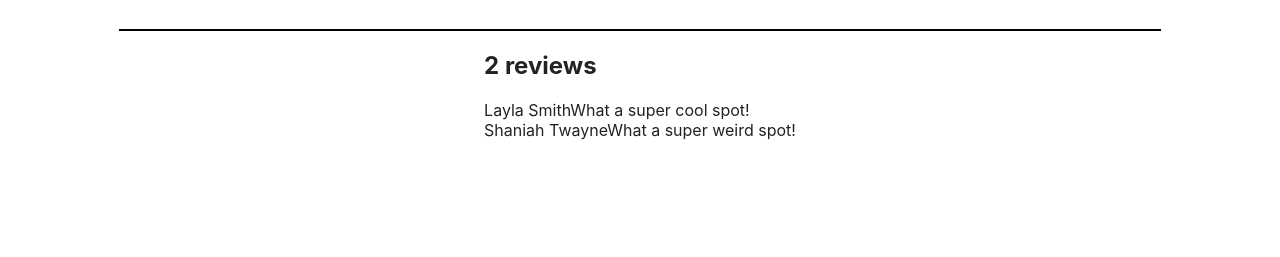
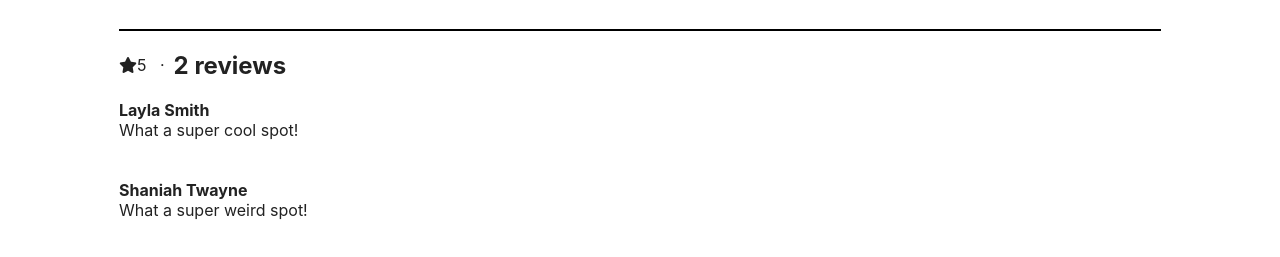
Before and after one commit to cpualei/sakari-wireframes-practice, a React (Create React App) app: page /spots/1 in a window 1280 px wide. Shown: the part 998-1255 px from the top of the page. Before the commit the page ends 1138 px from the top, so only its background shows below. Built offline with nearby package versions, Linux system fonts and the light colour scheme.

Commit message:
styled reviews section to match wireframes

```diff
--- /dev/null
+++ b/src/components/Review/Review.css
@@ -0,0 +1,12 @@
+div.review {
+    display: flex;
+    flex-direction: column;
+}
+
+div.review p {
+    margin: 0;
+}
+
+div.review :nth-child(2) {
+    margin-bottom: 40px;
+}
--- a/src/components/Review/index.js
+++ b/src/components/Review/index.js
@@ -1,10 +1,12 @@
+import "./Review.css";
+
 const Review = ({ review }) => {
-    return (
-        <div>
-            {review.user}
-            {review.review}
-        </div>
-    )
-}
+  return (
+    <div className="review">
+      <p><b>{review.user}</b></p>
+      <p>{review.review}</p>
+    </div>
+  );
+};
 
 export default Review;
--- a/src/components/Reviews/Reviews.css
+++ b/src/components/Reviews/Reviews.css
@@ -0,0 +1,13 @@
+div.reviews {
+    width: 1042px;
+}
+
+div.reviews .reviews-header {
+    display: flex;
+    align-items: center;
+    margin: 20px 0
+}
+
+div.reviews-header h2 {
+    margin: 0;
+}
--- a/src/components/Reviews/index.js
+++ b/src/components/Reviews/index.js
@@ -1,20 +1,28 @@
 import Review from "../Review";
 import "./Reviews.css";
 
-const Reviews = ({ reviews }) => {
+const Reviews = ({ numStars, reviews }) => {
+  // let handleReviewsHeader;
+  const handleReviewsHeader = (reviews) => {
+    if (reviews.length > 1) return <h2>{reviews.length} reviews</h2>;
+    if (reviews.length === 1) return <h2>{reviews.length} review</h2>;
+    if (reviews.length === 0) return <h2>New</h2>;
+  };
+
+  const reviewsHeader = handleReviewsHeader(reviews);
+
   return (
-    <>
-      {reviews.length === 1 ? (
-        <h2>{reviews.length} review</h2>
-      ) : (
-        <h2>{reviews.length} reviews</h2>
-      )}
+    <div className="reviews">
+      <div className="reviews-header">
+        <i class="fa-solid fa-star"></i> {numStars} &nbsp; · &nbsp;
+        {reviewsHeader}
+      </div>
       <div>
         {reviews.map((review, idx) => (
-          <Review review={review} key={idx + 1}/>
+          <Review review={review} key={idx + 1} />
         ))}
       </div>
-    </>
+    </div>
   );
 };
 
--- a/src/components/SpotDetails/index.js
+++ b/src/components/SpotDetails/index.js
@@ -61,7 +61,7 @@ const SpotDetails = () => {
         </div>
       </div>
       <div>
-        <Reviews reviews={spot.reviews}/>
+        <Reviews numStars={spot.numStars} reviews={spot.reviews}/>
       </div>
     </div>
   );
--- a/src/seeds/spotsData.json
+++ b/src/seeds/spotsData.json
@@ -127,7 +127,8 @@
             "firstName": "Majid",
             "lastName": "Jordan"
         },
-        "description": "Lorem ipsum dolor sit amet, consectetur adipiscing elit. Sed ut tellus et mauris rhoncus tincidunt at non urna. Pellentesque ut nisi vel leo vestibulum euismod. Suspendisse potenti. Nullam bibendum mi nec dui tincidunt, nec sagittis odio sagittis. Duis tristique, ex ac malesuada eleifend, augue velit tincidunt justo, in lacinia purus nulla nec dolor. Phasellus euismod, nunc eu imperdiet volutpat, purus justo sollicitudin odio, vitae consectetur libero justo nec tellus. Sed dictum nisl eget arcu laoreet, vel laoreet libero fringilla. Suspendisse efficitur fringilla turpis, ac vehicula sapien. Sed vitae posuere augue. Sed non lacinia risus. Integer dictum bibendum nulla ut accumsan. Duis luctus, est non hendrerit ultricies, urna augue viverra arcu, id volutpat purus sapien vel ex."
+        "description": "Lorem ipsum dolor sit amet, consectetur adipiscing elit. Sed ut tellus et mauris rhoncus tincidunt at non urna. Pellentesque ut nisi vel leo vestibulum euismod. Suspendisse potenti. Nullam bibendum mi nec dui tincidunt, nec sagittis odio sagittis. Duis tristique, ex ac malesuada eleifend, augue velit tincidunt justo, in lacinia purus nulla nec dolor. Phasellus euismod, nunc eu imperdiet volutpat, purus justo sollicitudin odio, vitae consectetur libero justo nec tellus. Sed dictum nisl eget arcu laoreet, vel laoreet libero fringilla. Suspendisse efficitur fringilla turpis, ac vehicula sapien. Sed vitae posuere augue. Sed non lacinia risus. Integer dictum bibendum nulla ut accumsan. Duis luctus, est non hendrerit ultricies, urna augue viverra arcu, id volutpat purus sapien vel ex.",
+        "reviews": []
     },
     "7": {
         "name": "Spot Seven",
@@ -169,6 +170,7 @@
             "firstName": "Matthew",
             "lastName": "Pierson"
         },
-        "description": "Lorem ipsum dolor sit amet, consectetur adipiscing elit. Sed ut tellus et mauris rhoncus tincidunt at non urna. Pellentesque ut nisi vel leo vestibulum euismod. Suspendisse potenti. Nullam bibendum mi nec dui tincidunt, nec sagittis odio sagittis. Duis tristique, ex ac malesuada eleifend, augue velit tincidunt justo, in lacinia purus nulla nec dolor. Phasellus euismod, nunc eu imperdiet volutpat, purus justo sollicitudin odio, vitae consectetur libero justo nec tellus. Sed dictum nisl eget arcu laoreet, vel laoreet libero fringilla. Suspendisse efficitur fringilla turpis, ac vehicula sapien. Sed vitae posuere augue. Sed non lacinia risus. Integer dictum bibendum nulla ut accumsan. Duis luctus, est non hendrerit ultricies, urna augue viverra arcu, id volutpat purus sapien vel ex."
+        "description": "Lorem ipsum dolor sit amet, consectetur adipiscing elit. Sed ut tellus et mauris rhoncus tincidunt at non urna. Pellentesque ut nisi vel leo vestibulum euismod. Suspendisse potenti. Nullam bibendum mi nec dui tincidunt, nec sagittis odio sagittis. Duis tristique, ex ac malesuada eleifend, augue velit tincidunt justo, in lacinia purus nulla nec dolor. Phasellus euismod, nunc eu imperdiet volutpat, purus justo sollicitudin odio, vitae consectetur libero justo nec tellus. Sed dictum nisl eget arcu laoreet, vel laoreet libero fringilla. Suspendisse efficitur fringilla turpis, ac vehicula sapien. Sed vitae posuere augue. Sed non lacinia risus. Integer dictum bibendum nulla ut accumsan. Duis luctus, est non hendrerit ultricies, urna augue viverra arcu, id volutpat purus sapien vel ex.",
+        "reviews": []
     }
 }
```
